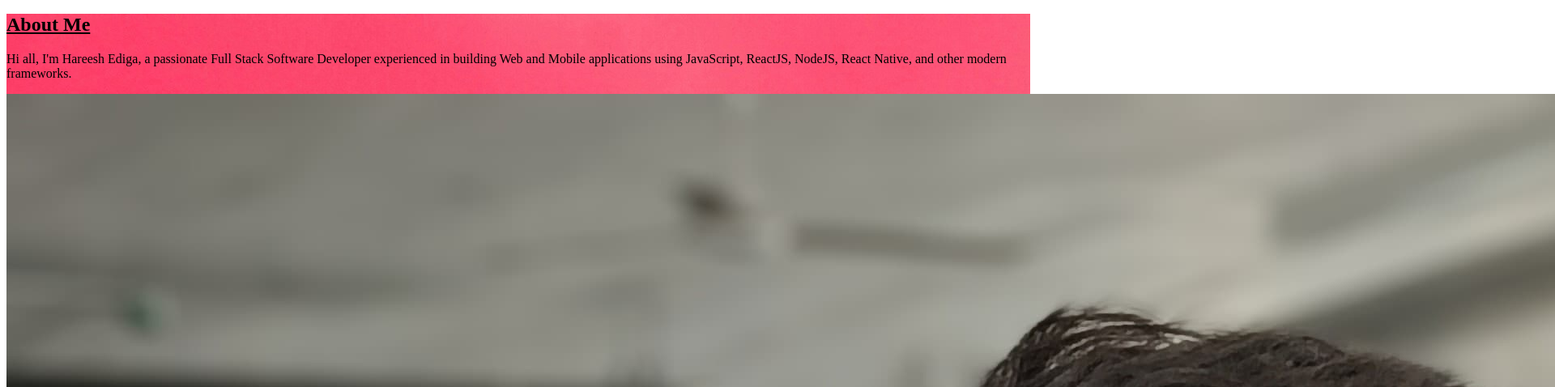
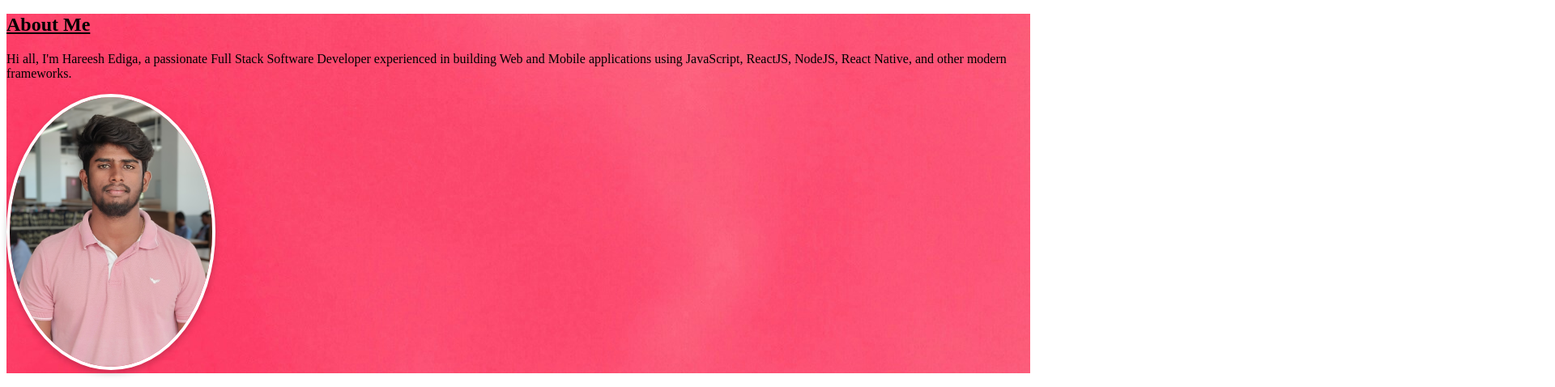
Before and after one commit to Hareesh-Ediga/My-Portfolio, a plain HTML site: page index.html in a window 1280 px wide. Shown: the part 263-741 px from the top of the page at 81% size, 1920 px wide, since content can reach past the window. Drawn offline with Linux system fonts and the light colour scheme.

Commit message:
photo profile.css

```diff
--- a/profile.css
+++ b/profile.css
@@ -76,6 +76,14 @@ footer p {
     margin: 0;
     font-size: 0.9rem;
 }
+.profile-photo {
+    width: 250px; /* Sets the width of the photo */
+    height: auto; /* Maintains aspect ratio */
+    border-radius: 50%; /* Makes the photo circular */
+    object-fit: cover; /* Ensures the photo fills the area without distortion */
+    border: 4px solid #fff; /* Adds a white border around the photo */
+    box-shadow: 0 4px 8px rgba(0, 0, 0, 0.2); /* Adds a subtle shadow */
+}
 
 /* Responsive Design */
 @media (max-width: 768px) {
```
